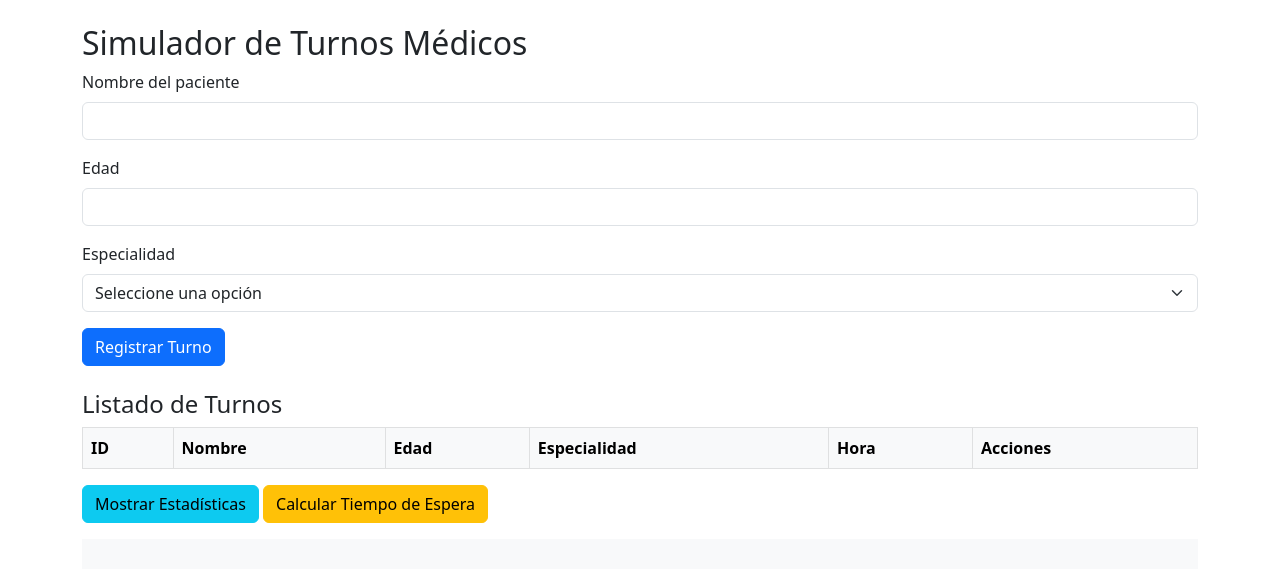
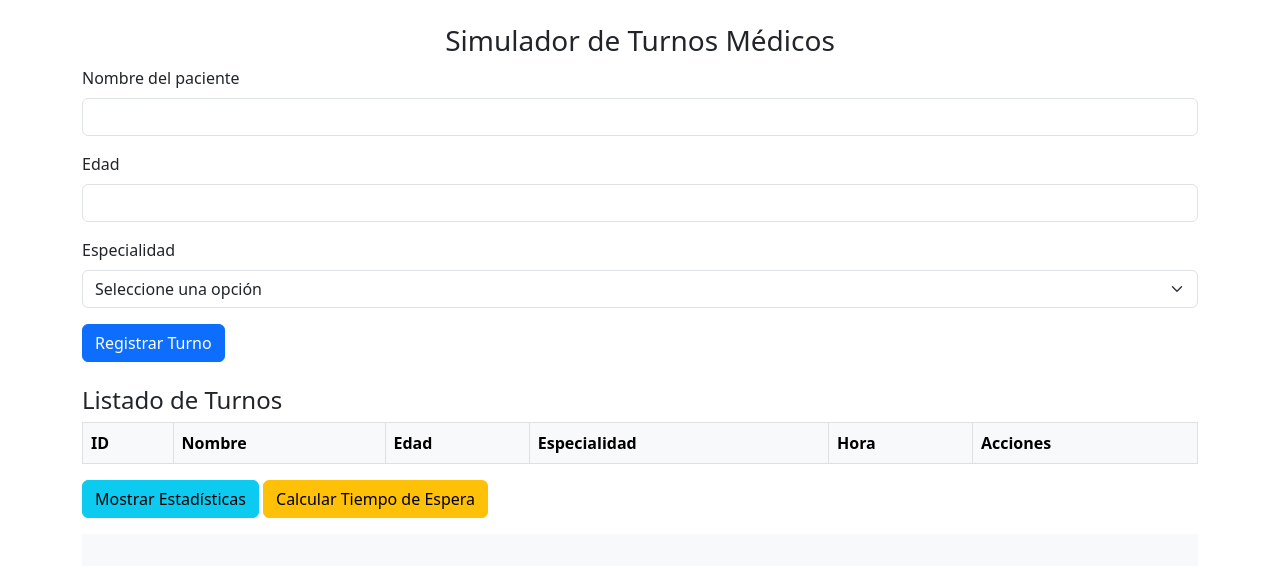
Before and after one commit to pabloperez38/entrega2, a plain HTML site: page index.html in a window 1280 px wide. Drawn offline with nearby package versions, Linux system fonts and the light colour scheme; some packages are replaced by stand-ins of ours; a script that the page names is missing.

Commit message:
Ajustes en vista

```diff
--- a/index.html
+++ b/index.html
@@ -2,6 +2,7 @@
 <html lang="es">
     <head>
         <meta charset="UTF-8" />
+        <meta name="viewport" content="width=device-width, initial-scale=1.0" />
         <title>Simulador de Turnos Médicos</title>
         <link
             href="https://cdn.jsdelivr.net/npm/bootstrap@5.3.0/dist/css/bootstrap.min.css"
@@ -10,19 +11,28 @@
         <script src="https://cdn.jsdelivr.net/npm/sweetalert2@10"></script>
         <script src="js/script.js" defer></script>
     </head>
-    <body class="container my-4">
-        <h2>Simulador de Turnos Médicos</h2>
+    <body>
+        <div class="container my-4">
+            <h1 class="text-center fs-3">Simulador de Turnos Médicos</h1>
 
             <form id="formTurno" class="mb-4">
                 <div class="mb-3">
                     <label for="nombre" class="form-label"
                         >Nombre del paciente</label
                     >
-                <input type="text" class="form-control" id="nombre" required />
+                    <input
+                        type="text"
+                        class="form-control"
+                        id="nombre"
+                        required />
                 </div>
                 <div class="mb-3">
                     <label for="edad" class="form-label">Edad</label>
-                <input type="number" class="form-control" id="edad" required />
+                    <input
+                        type="number"
+                        class="form-control"
+                        id="edad"
+                        required />
                 </div>
                 <div class="mb-3">
                     <label for="especialidad" class="form-label"
@@ -57,11 +67,14 @@
                 <button class="btn btn-info" onclick="mostrarEstadisticas()">
                     Mostrar Estadísticas
                 </button>
-            <button class="btn btn-warning" onclick="calcularTiempoEspera()">
+                <button
+                    class="btn btn-warning"
+                    onclick="calcularTiempoEspera()">
                     Calcular Tiempo de Espera
                 </button>
             </div>
 
             <pre id="salida" class="bg-light p-3"></pre>
+        </div>
     </body>
 </html>
```
Also changed, not shown: hola.html (added, +11 -0 lines). Lines whose indentation alone changed are shown as unchanged.
